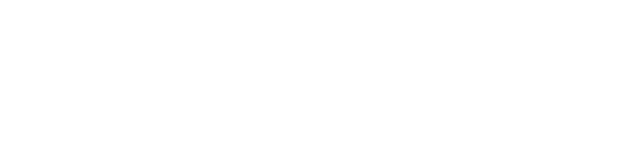
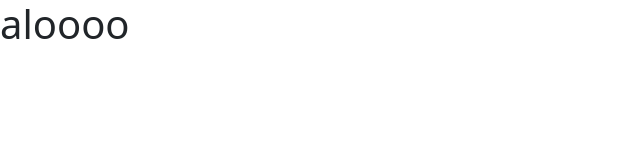
Before and after one commit to vietphu0511/demogit, a plain HTML site: page index.html in a window 1280 px wide. Shown: the whole page, without its empty margins (0-640 px from the left). Drawn offline with nearby package versions, Linux system fonts and the light colour scheme.

Commit message:
phu - update index.html - h1

```diff
--- a/index.html
+++ b/index.html
@@ -19,6 +19,7 @@
 <body>
   <header>
     <!-- place navbar here -->
+    <h1>aloooo</h1>
   </header>
   <main>
 
```
